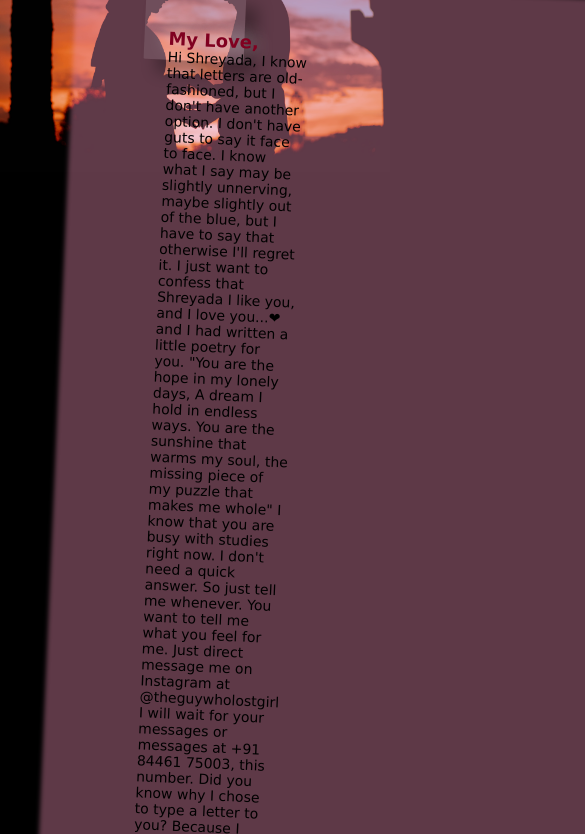
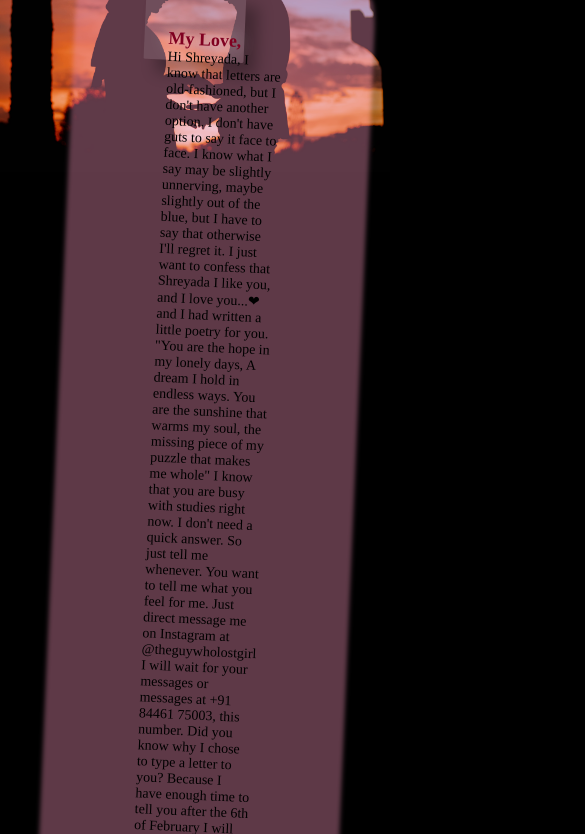
Before and after one commit to sohamjadhav0412/propose, a plain HTML site: page new.html in a window 390 px wide. Shown: the part 88-922 px from the top of the page, 585 px wide, since content can reach past the window. Drawn offline with Linux system fonts and the light colour scheme.

Commit message:
first commit

```diff
--- a/new.css
+++ b/new.css
@@ -89,7 +89,7 @@ p span {
 
 p {
   font-size: 22px;
-  font-family: cursive;
+  font-family: 'Times New Roman', Times, serif;
   font-weight: 540;
 }
 
@@ -169,7 +169,7 @@ p {
   }
 
   .postcard1 {
-    width: 700px;
+    width: 300px;
     height: 1700px;
     left: 10%;
   }
@@ -184,8 +184,6 @@ p {
 
   p span {
     font-size: 18px;
-    width: 700px;
-    height: 1700px;
   }
 
   p {
```
